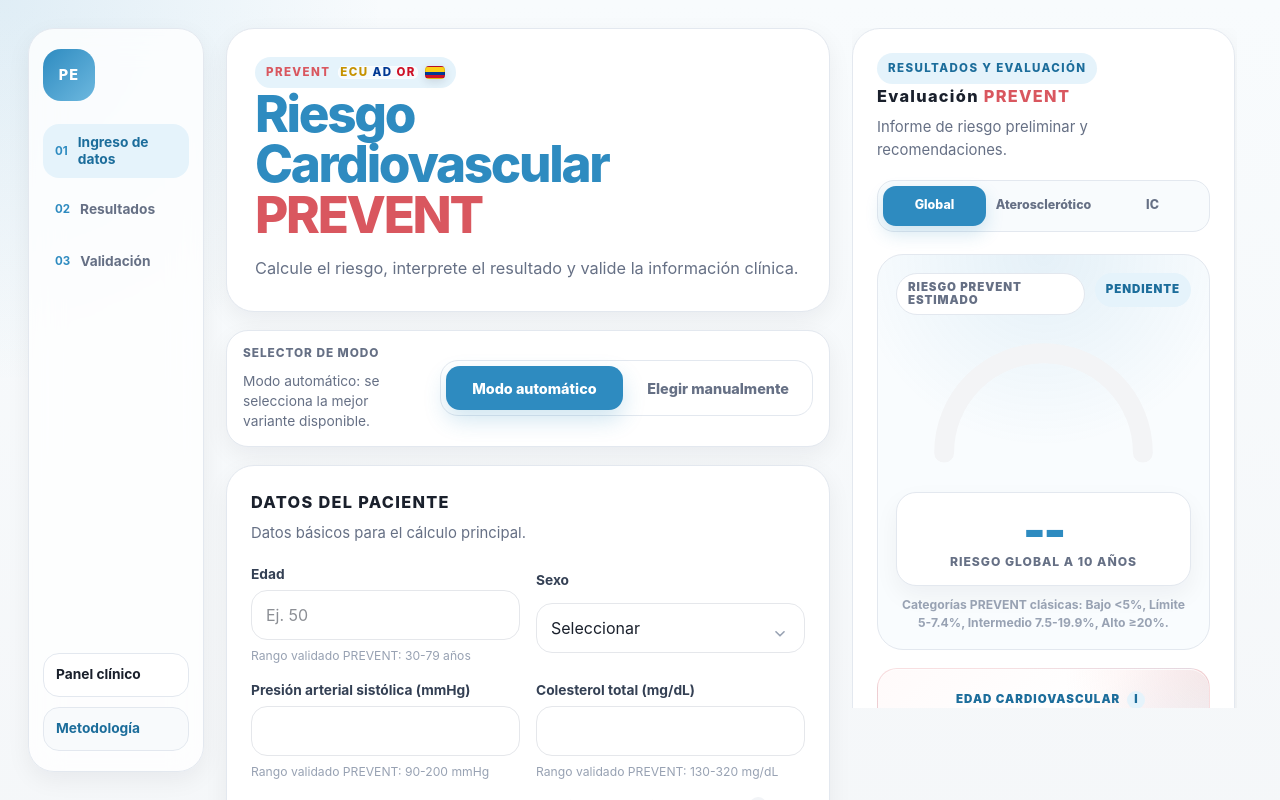
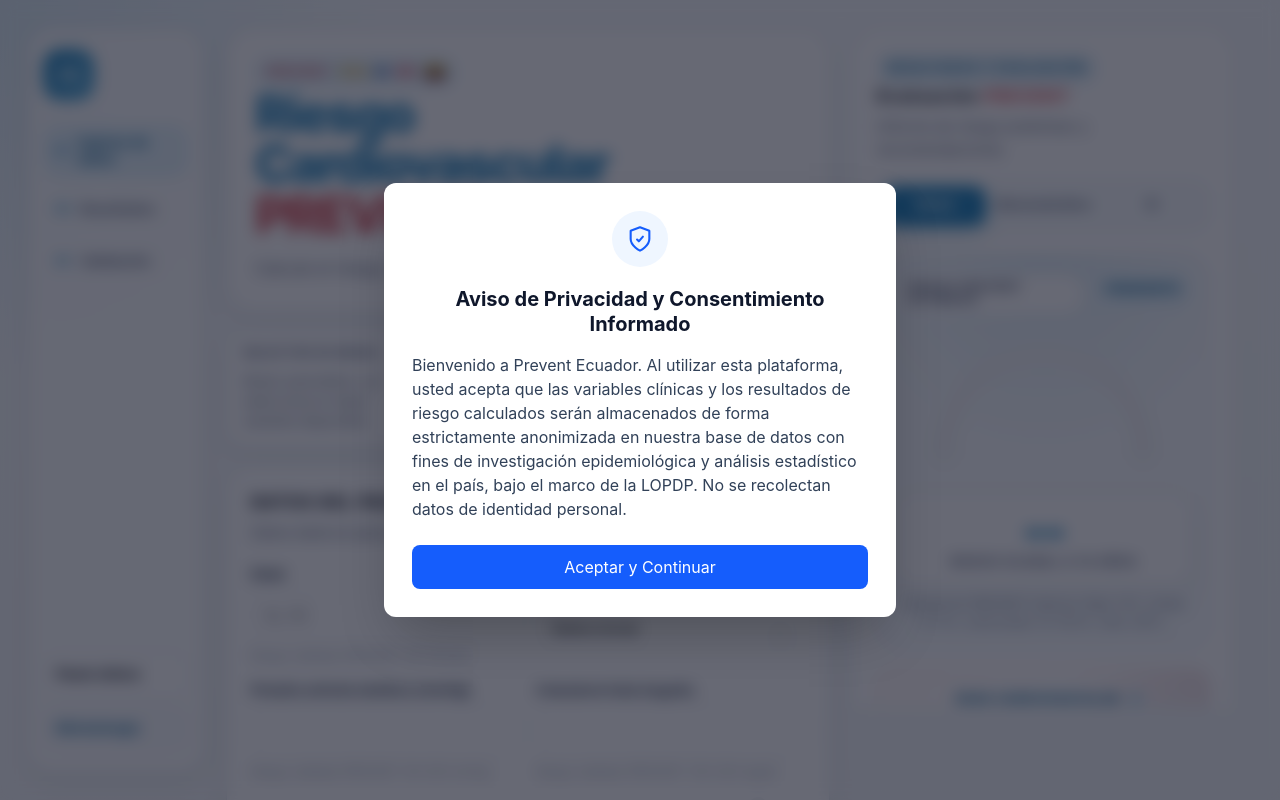
Before and after one commit to davidguzman1991/prevent-ecuador, a Next.js app in the folder frontend/: page / in a window 1280 px wide. Shown: the top 800 px of the page. Built offline with nearby package versions, Linux system fonts and the light colour scheme.

Commit message:
implementacion pop up disclaimer de datos

```diff
--- a/frontend/src/app/page.tsx
+++ b/frontend/src/app/page.tsx
@@ -2,6 +2,7 @@
 
 import Link from "next/link";
 import { ChangeEvent, FormEvent, ReactNode, useRef, useState } from "react";
+import { PrivacyConsentModal } from "@/components/PrivacyConsentModal";
 import { SiteFooter } from "@/components/SiteFooter";
 import { ValidationInfoCard } from "@/components/ValidationInfoCard";
 import { formatClinicalRisk, formatResearchRisk } from "@/lib/risk-format";
@@ -806,6 +807,8 @@ export default function HomePage() {
 
   return (
     <main className="prevent-shell">
+      <PrivacyConsentModal />
+
       <div className="prevent-layout">
         <aside className="prevent-sidebar" aria-label="Navegación clínica">
           <div className="prevent-brand-mark">PE</div>
--- /dev/null
+++ b/frontend/src/components/PrivacyConsentModal.tsx
@@ -0,0 +1,88 @@
+"use client";
+
+import { useEffect, useState } from "react";
+
+const PRIVACY_ACCEPTED_KEY = "prevent_privacy_accepted";
+
+export function PrivacyConsentModal() {
+  const [isReady, setIsReady] = useState(false);
+  const [isOpen, setIsOpen] = useState(false);
+
+  useEffect(() => {
+    const hasAccepted = localStorage.getItem(PRIVACY_ACCEPTED_KEY) === "true";
+    setIsOpen(!hasAccepted);
+    setIsReady(true);
+  }, []);
+
+  useEffect(() => {
+    if (!isOpen) return;
+
+    const previousOverflow = document.body.style.overflow;
+    document.body.style.overflow = "hidden";
+
+    return () => {
+      document.body.style.overflow = previousOverflow;
+    };
+  }, [isOpen]);
+
+  const handleAccept = () => {
+    localStorage.setItem(PRIVACY_ACCEPTED_KEY, "true");
+    setIsOpen(false);
+  };
+
+  if (!isReady || !isOpen) {
+    return null;
+  }
+
+  return (
+    <div
+      className="fixed inset-0 z-50 flex items-center justify-center bg-slate-950/60 px-4 py-6 backdrop-blur-sm"
+      role="dialog"
+      aria-modal="true"
+      aria-labelledby="privacy-consent-title"
+    >
+      <div className="w-full max-w-lg rounded-xl bg-white p-6 shadow-2xl sm:p-7">
+        <div className="mx-auto flex h-14 w-14 items-center justify-center rounded-full bg-blue-50 text-blue-600">
+          <svg
+            aria-hidden="true"
+            className="h-7 w-7"
+            viewBox="0 0 24 24"
+            fill="none"
+            stroke="currentColor"
+            strokeLinecap="round"
+            strokeLinejoin="round"
+            strokeWidth="1.8"
+          >
+            <path d="M12 22s8-4 8-10V5l-8-3-8 3v7c0 6 8 10 8 10Z" />
+            <path d="M9.5 12.5 11 14l3.5-4" />
+          </svg>
+        </div>
+
+        <div className="mt-5 text-center">
+          <h2
+            id="privacy-consent-title"
+            className="text-xl font-bold leading-tight text-slate-900"
+          >
+            Aviso de Privacidad y Consentimiento Informado
+          </h2>
+          <p className="mt-4 text-left text-sm leading-6 text-slate-700 sm:text-base">
+            Bienvenido a Prevent Ecuador. Al utilizar esta plataforma, usted
+            acepta que las variables clínicas y los resultados de riesgo
+            calculados serán almacenados de forma estrictamente anonimizada en
+            nuestra base de datos con fines de investigación epidemiológica y
+            análisis estadístico en el país, bajo el marco de la LOPDP. No se
+            recolectan datos de identidad personal.
+          </p>
+        </div>
+
+        <button
+          type="button"
+          className="mt-6 w-full rounded-lg bg-blue-600 px-4 py-2.5 text-center font-medium text-white transition-all hover:bg-blue-700 focus:outline-none focus:ring-4 focus:ring-blue-200"
+          onClick={handleAccept}
+        >
+          Aceptar y Continuar
+        </button>
+      </div>
+    </div>
+  );
+}
```
